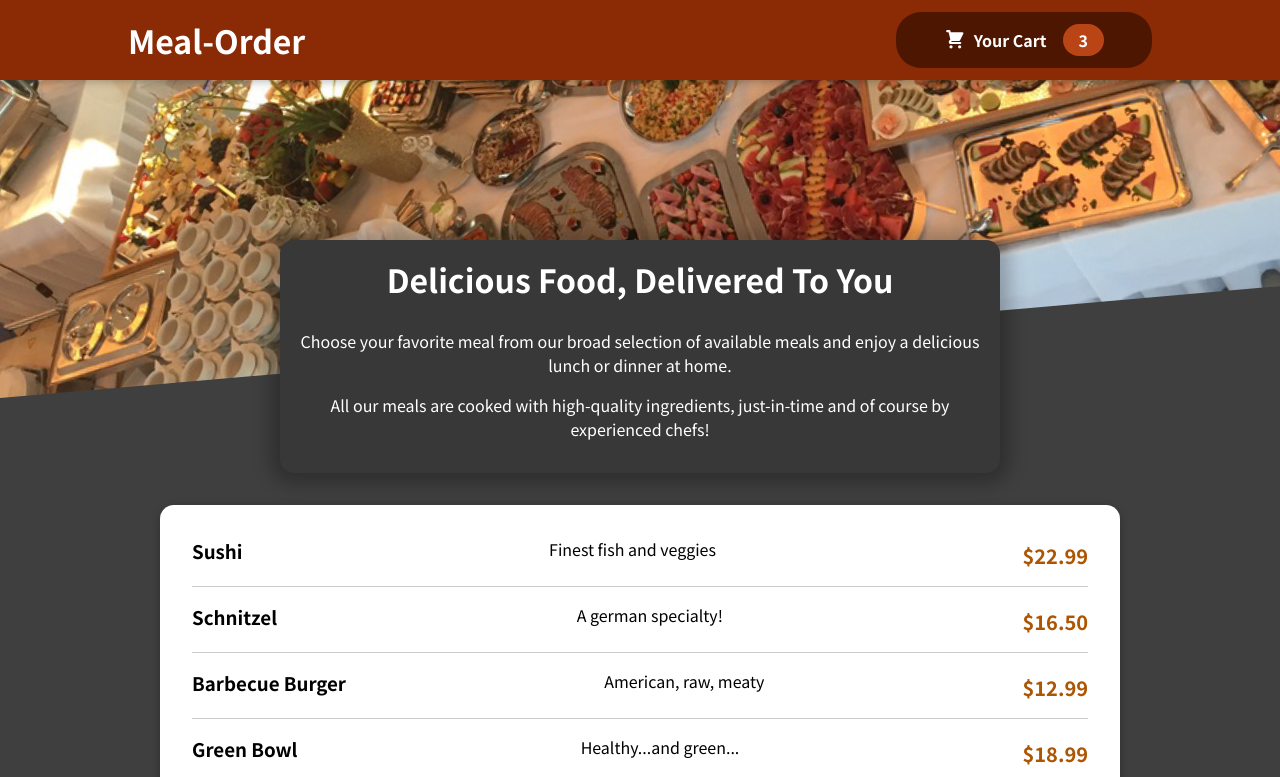
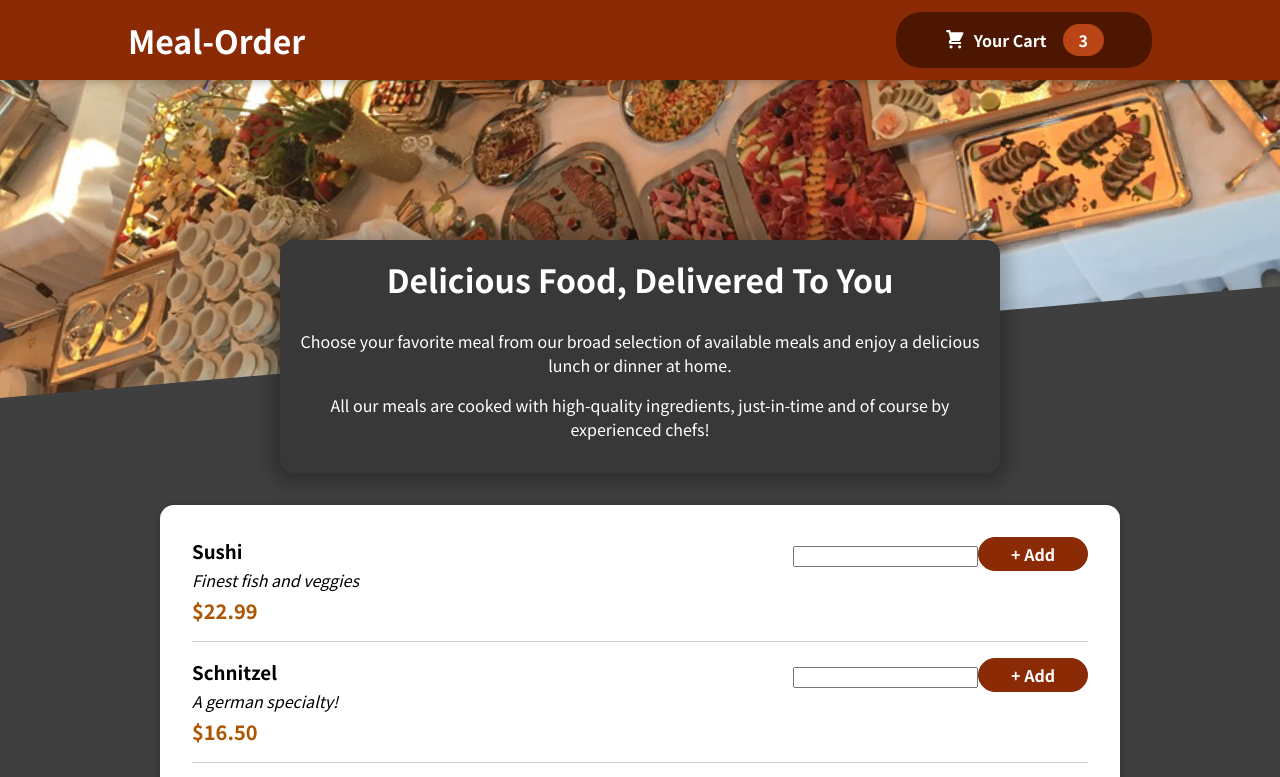
Before and after one commit to vantheman2210/food-order-app, a React (Create React App) app: page / in a window 1280 px wide. Shown: the top 777 px of the page. Built offline with nearby package versions, Linux system fonts and the light colour scheme.

Commit message:
Creating meal item form component

```diff
--- a/src/Components/Meals/MealItem/MealItem.js
+++ b/src/Components/Meals/MealItem/MealItem.js
@@ -1,17 +1,17 @@
 import classes from "./MealItem.module.css";
-
+import MealItemForm from "./MealItemForm";
 const MealItem = (props) => {
-  const price = `$${props.price.toFixed(2)}`
+  const price = `$${props.price.toFixed(2)}`;
   return (
-    <li>
-    <div className={classes.meal}>
-      <h3>{props.name}</h3>
-      <div className={classes.descritpion}>{props.description}</div>
-      <div className={classes.price}>{price}</div>
-    </div>
-    <div>
-
-    </div>
+    <li className={classes.meal}>
+      <div>
+        <h3>{props.name}</h3>
+        <div className={classes.description}>{props.description}</div>
+        <div className={classes.price}>{price}</div>
+      </div>
+      <div>
+        <MealItemForm/>
+      </div>
     </li>
   );
 };
--- a/src/Components/Meals/MealItem/MealItemForm.js
+++ b/src/Components/Meals/MealItem/MealItemForm.js
@@ -0,0 +1,12 @@
+import classes from './MealItemForm.module.css';
+
+const MealItemForm = (props) => {
+  return (
+    <form className={classes.form}>
+      <input></input>
+      <button>+ Add</button>
+    </form>
+  )
+};
+
+export default MealItemForm;
--- a/src/Components/Meals/MealItem/MealItemForm.module.css
+++ b/src/Components/Meals/MealItem/MealItemForm.module.css
@@ -0,0 +1,20 @@
+.form {
+  text-align: right;
+}
+
+.form button {
+  font: inherit;
+  cursor: pointer;
+  background-color: #8a2b06;
+  border: 1px solid #8a2b06;
+  color: white;
+  padding: 0.25rem 2rem;
+  border-radius: 20px;
+  font-weight: bold;
+}
+
+.form button:hover,
+.form button:active {
+  background-color: #641e03;
+  border-color: #641e03;
+}
```
